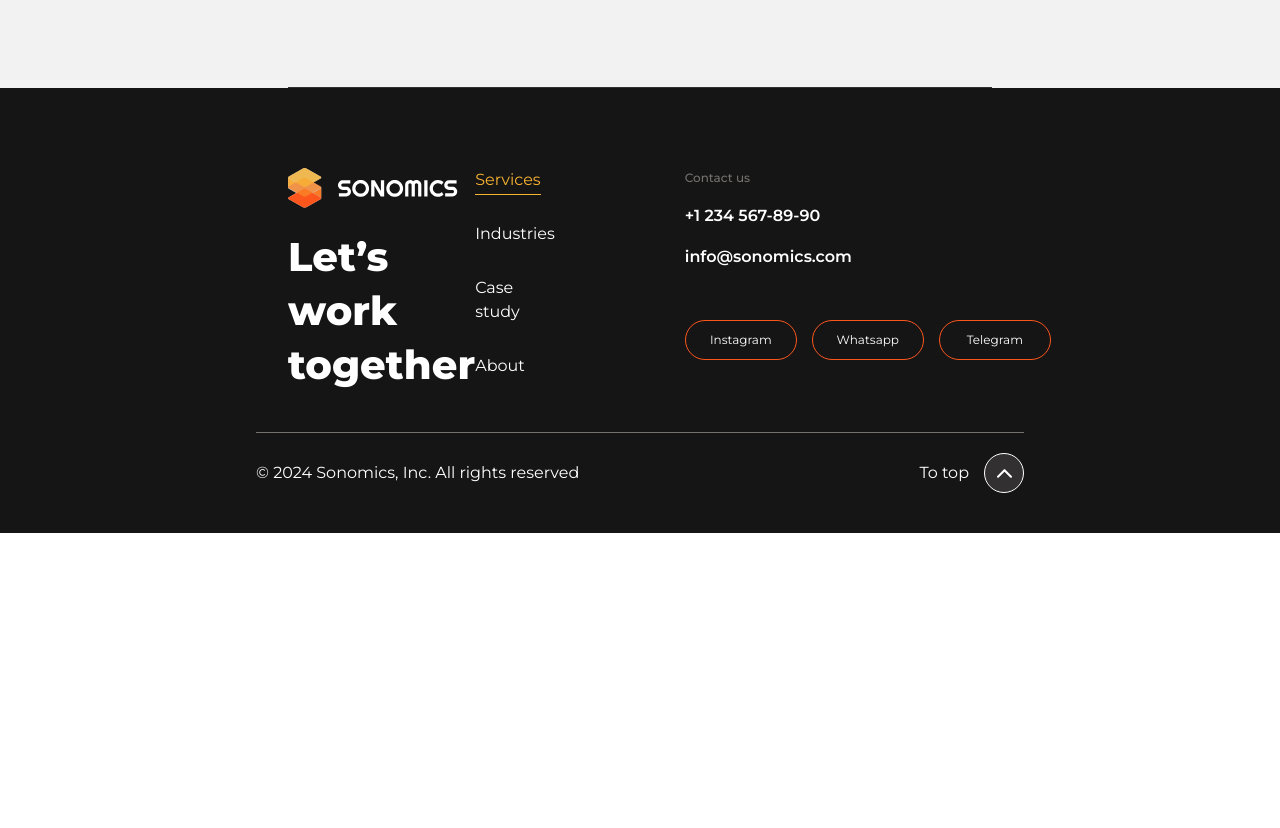
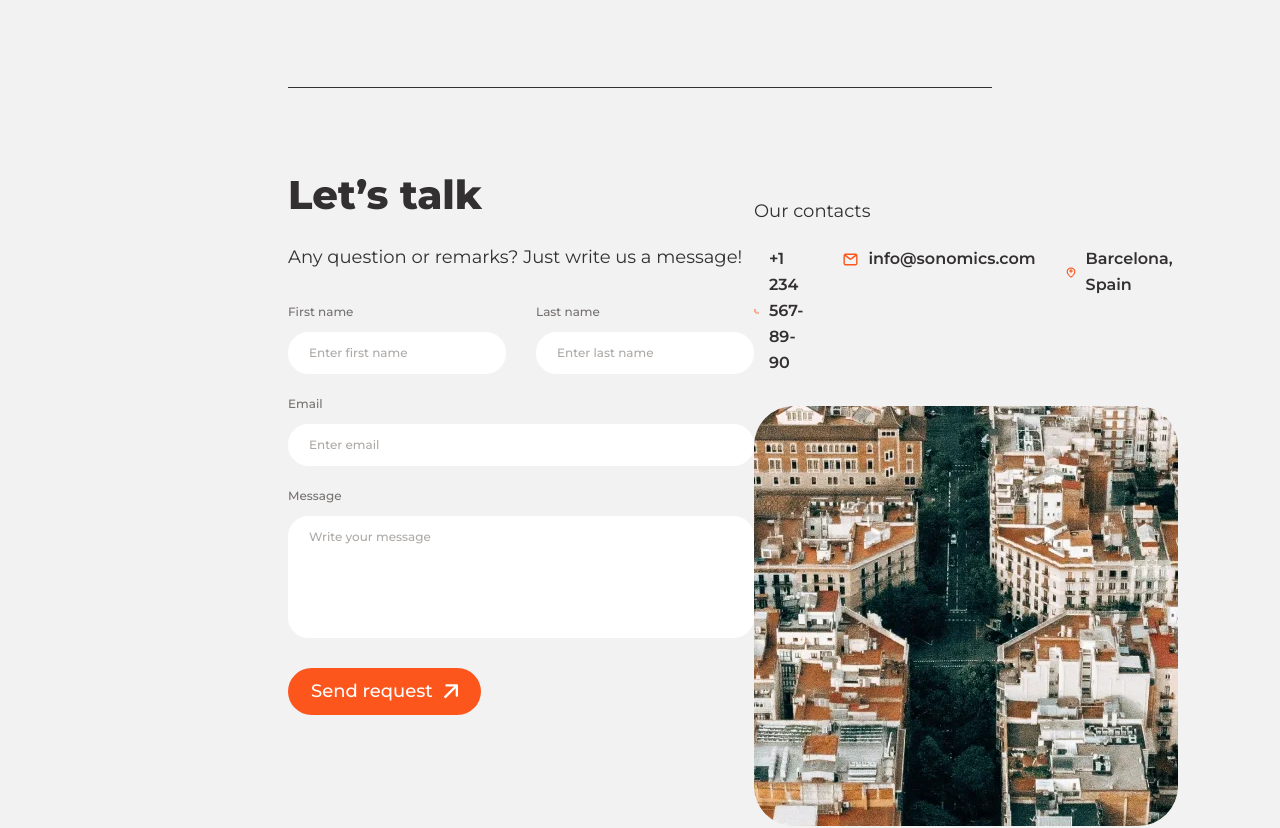
Before and after one commit to skabanets/sonomics, a React (Vite) app: page /services in a window 1280 px wide. Shown: the part 1757-2585 px from the top of the page. Before the commit the page ends 2290 px from the top, so only its background shows below. Built offline with nearby package versions, Linux system fonts and the light colour scheme.

Commit message:
Move LetsTalk section to Common folder

```diff
--- a/src/pages/Services.tsx
+++ b/src/pages/Services.tsx
@@ -1,10 +1,11 @@
-import { OurCoreServices, OurServices } from "../sections";
+import { LetsTalk, OurCoreServices, OurServices } from "../sections";
 
 const Services = () => {
   return (
     <>
       <OurServices />
       <OurCoreServices />
+      <LetsTalk />
     </>
   );
 };
--- a/src/sections/index.ts
+++ b/src/sections/index.ts
@@ -8,6 +8,6 @@ export * from "./About/OurMission";
 export * from "./About/SonomicsNumbers";
 export * from "./About/SuccessfulStories";
 export * from "./About/Team";
-export * from "./About/LetsTalk";
 export * from "./Services/OurServices";
 export * from "./Services/OurCoreServices";
+export * from "./Common/LetsTalk";
```
Also changed, not shown: src/sections/Common/LetsTalk.tsx (renamed from src/sections/About/LetsTalk.tsx).
